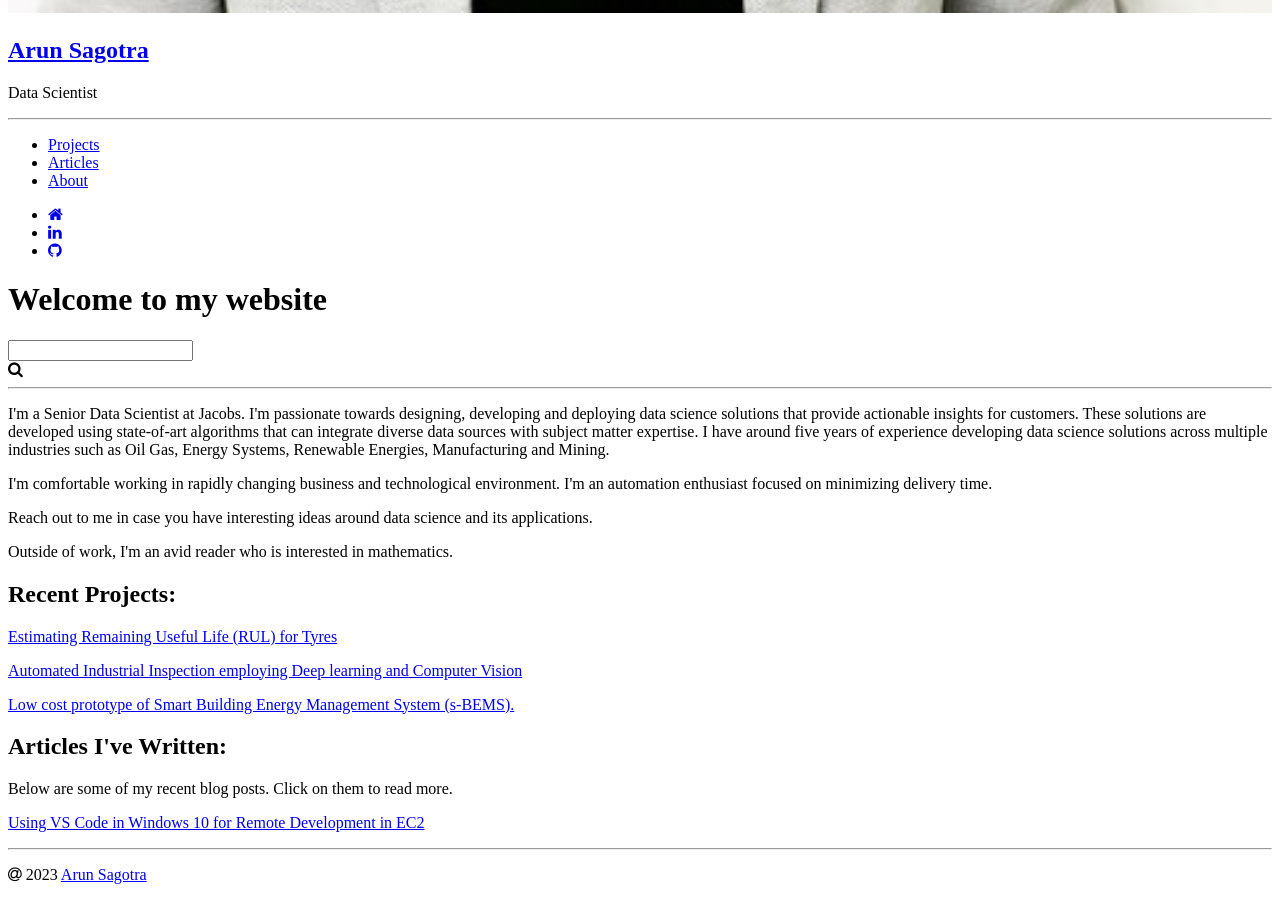
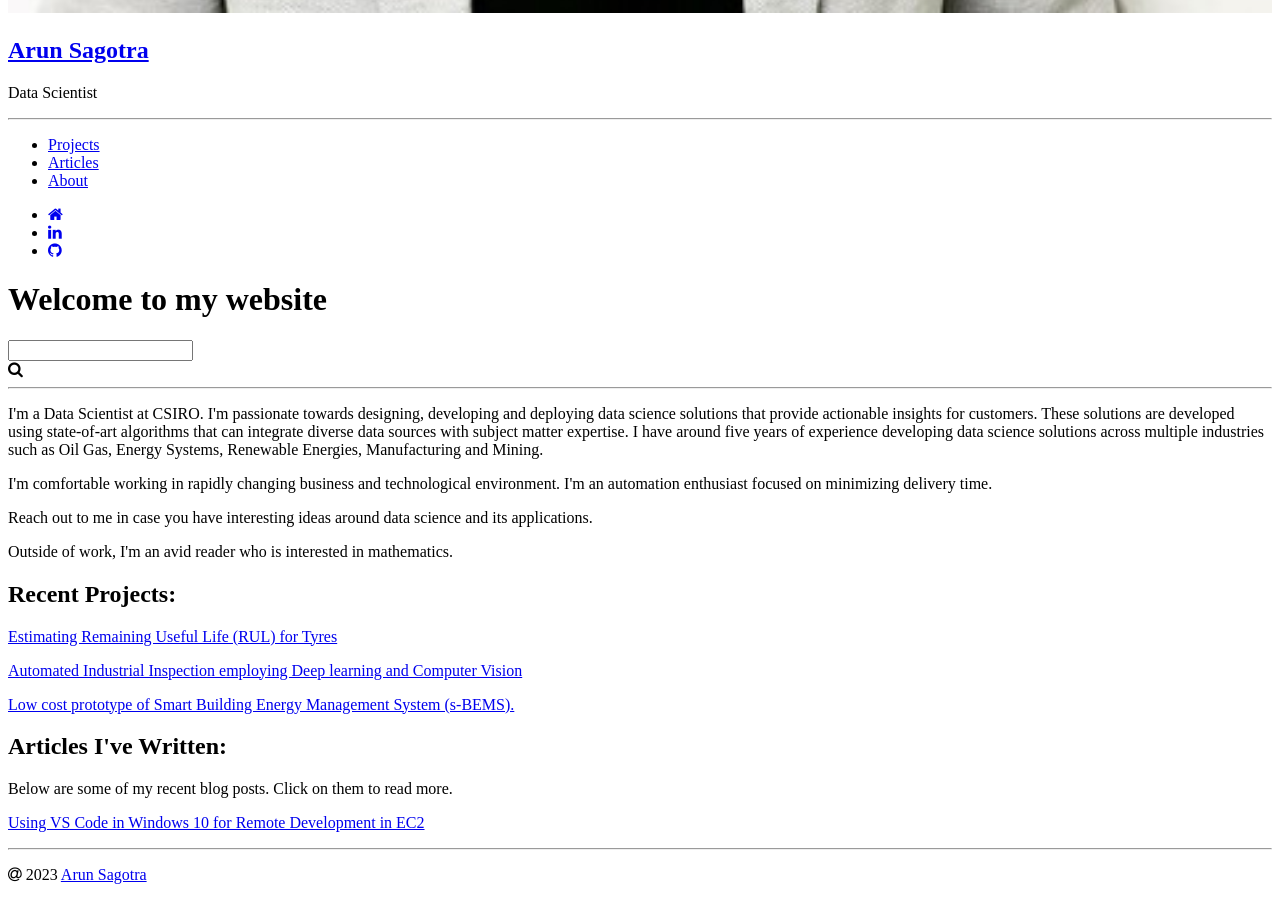
Before and after one commit to asagotra/arunsagotra.github.io, a Jekyll site: the page built from index.html, in a window 1280 px wide and 900 px high, scrolled down 1359 px. Built offline with Jekyll 4.4.1, drawn with Linux system fonts in a browser that asks for light colours.

Commit message:
Update index.html

```diff
--- a/index.html
+++ b/index.html
@@ -11,7 +11,7 @@
  -->
 
 <p>
-  I'm a Senior Data Scientist at Jacobs. I'm passionate towards designing, developing and deploying data science solutions that provide actionable insights for customers. These solutions are developed using state-of-art algorithms that can integrate diverse data sources with subject matter expertise. I have around five years of experience developing data science solutions across multiple industries such as Oil Gas,  Energy Systems, Renewable Energies, Manufacturing and Mining.
+  I'm a Data Scientist at CSIRO. I'm passionate towards designing, developing and deploying data science solutions that provide actionable insights for customers. These solutions are developed using state-of-art algorithms that can integrate diverse data sources with subject matter expertise. I have around five years of experience developing data science solutions across multiple industries such as Oil Gas,  Energy Systems, Renewable Energies, Manufacturing and Mining.
 </p>
 
 <p>
```
